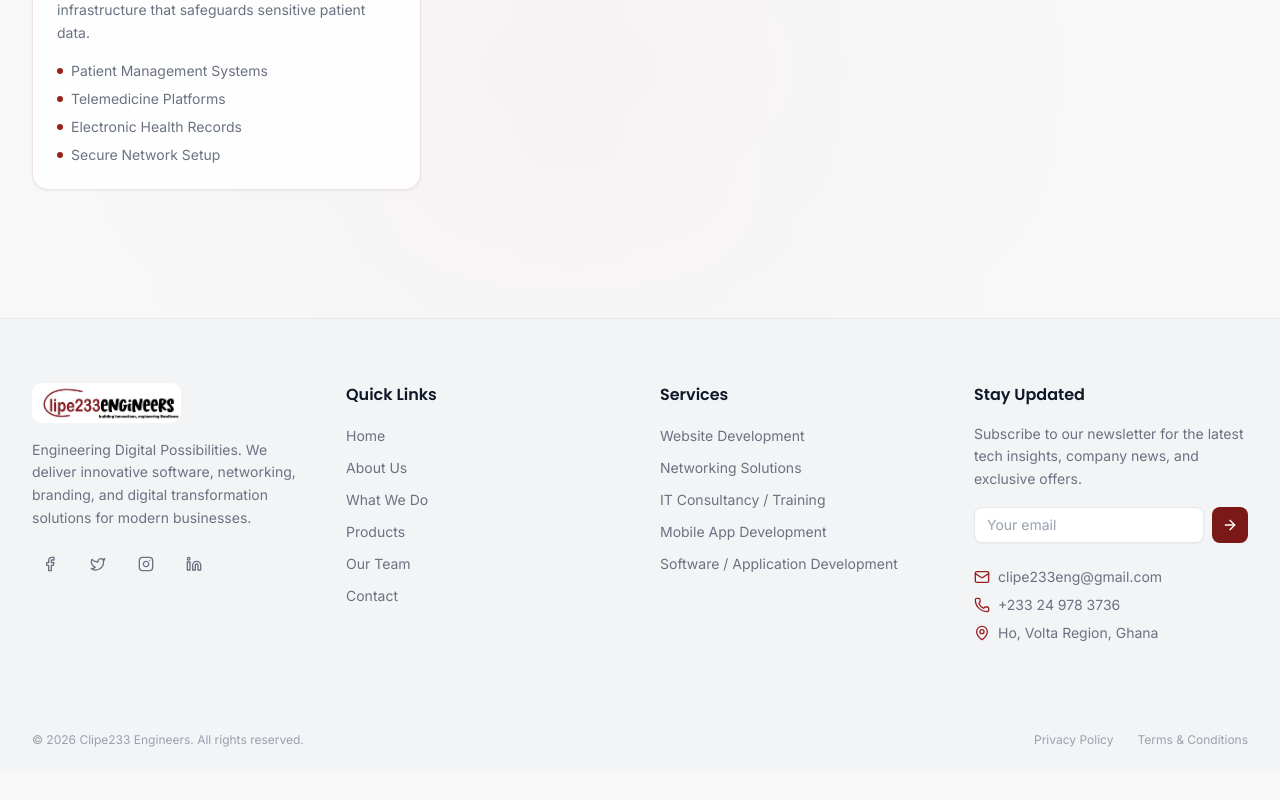
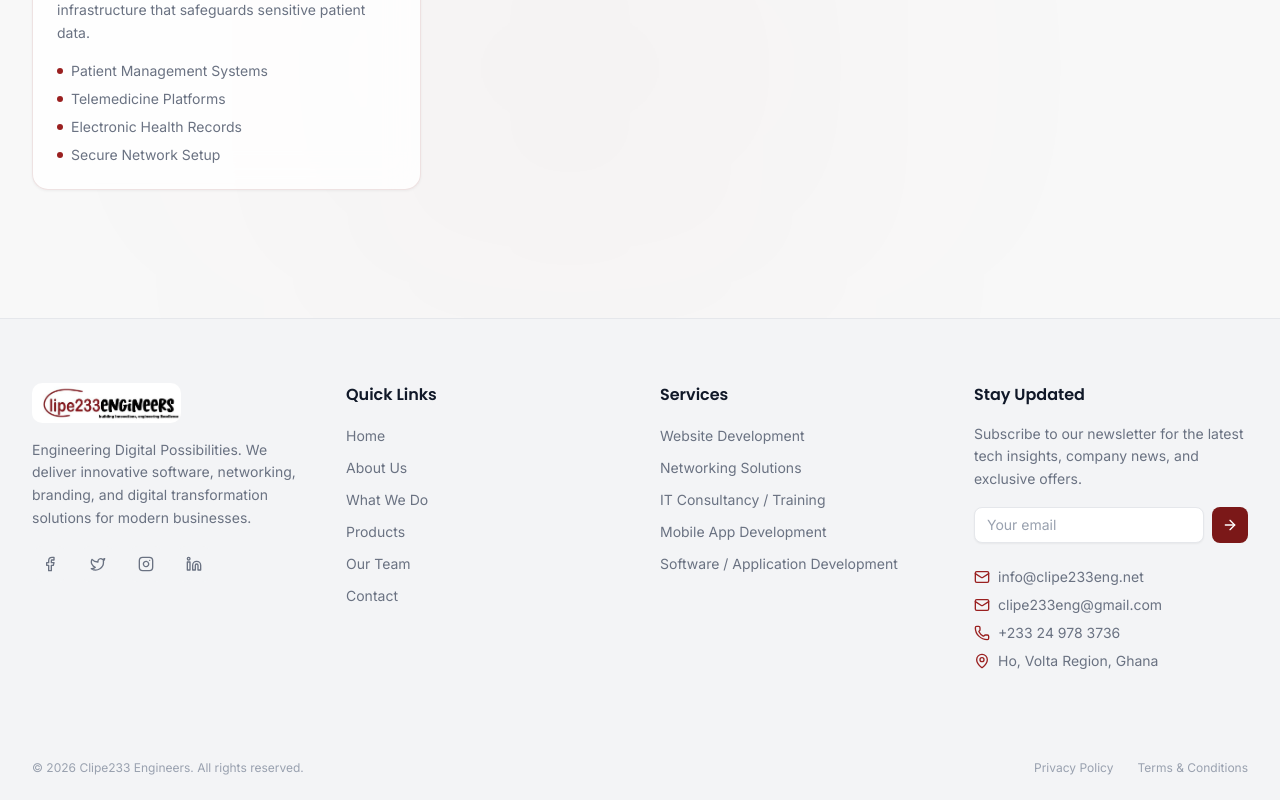
Before and after one commit to lilromeo2290/clipe233, a Next.js app: page / in a window 1280 px wide. Shown: the part 10507-11307 px from the top of the page. Before the commit the page ends 11279 px from the top, so only its background shows below. Built offline with nearby package versions, Linux system fonts and the light colour scheme.

Commit message:
Add info@clipe233eng.net alongside existing gmail address across site

```diff
--- a/src/app/contact/page.tsx
+++ b/src/app/contact/page.tsx
@@ -26,8 +26,9 @@ const contactInfo = [
   {
     icon: Mail,
     label: "Email",
-    value: "clipe233eng@gmail.com",
-    href: "mailto:clipe233eng@gmail.com",
+    value: "info@clipe233eng.net",
+    subValue: "clipe233eng@gmail.com",
+    href: "mailto:info@clipe233eng.net",
   },
   {
     icon: Phone,
@@ -321,6 +322,11 @@ export default function ContactPage() {
                     <p className="text-gray-900 dark:text-white font-medium font-[family-name:var(--font-inter)]">
                       {info.value}
                     </p>
+                    {info.subValue && (
+                      <p className="text-xs text-gray-500 dark:text-silver/50 font-[family-name:var(--font-inter)] mt-0.5">
+                        {info.subValue}
+                      </p>
+                    )}
                   </div>
                 </a>
               ))}
--- a/src/components/sections/ContactSection.tsx
+++ b/src/components/sections/ContactSection.tsx
@@ -25,8 +25,9 @@ const contactInfo = [
   {
     icon: Mail,
     label: "Email",
-    value: "clipe233eng@gmail.com",
-    href: "mailto:clipe233eng@gmail.com",
+    value: "info@clipe233eng.net",
+    subValue: "clipe233eng@gmail.com",
+    href: "mailto:info@clipe233eng.net",
   },
   {
     icon: Phone,
@@ -320,6 +321,11 @@ export default function ContactSection() {
                   <p className="text-gray-900 dark:text-white font-medium font-[family-name:var(--font-inter)]">
                     {info.value}
                   </p>
+                  {info.subValue && (
+                    <p className="text-xs text-gray-500 dark:text-silver/50 font-[family-name:var(--font-inter)] mt-0.5">
+                      {info.subValue}
+                    </p>
+                  )}
                 </div>
               </a>
             ))}
--- a/src/components/sections/Footer.tsx
+++ b/src/components/sections/Footer.tsx
@@ -148,7 +148,15 @@ export default function Footer() {
             <div className="mt-6 space-y-2">
               <div className="flex items-center gap-2 text-sm text-gray-500 dark:text-silver/50 font-[family-name:var(--font-inter)]">
                 <Mail className="h-4 w-4 text-falu-light" />
-                clipe233eng@gmail.com
+                <a href="mailto:info@clipe233eng.net" className="hover:text-falu-light transition-colors">
+                  info@clipe233eng.net
+                </a>
+              </div>
+              <div className="flex items-center gap-2 text-sm text-gray-500 dark:text-silver/50 font-[family-name:var(--font-inter)]">
+                <Mail className="h-4 w-4 text-falu-light" />
+                <a href="mailto:clipe233eng@gmail.com" className="hover:text-falu-light transition-colors">
+                  clipe233eng@gmail.com
+                </a>
               </div>
               <div className="flex items-center gap-2 text-sm text-gray-500 dark:text-silver/50 font-[family-name:var(--font-inter)]">
                 <Phone className="h-4 w-4 text-falu-light" />
--- a/src/lib/email.ts
+++ b/src/lib/email.ts
@@ -3,7 +3,7 @@ import nodemailer from "nodemailer";
 // Email configuration
 const EMAIL_CONFIG = {
   from: process.env.EMAIL_FROM || "clipe233eng@gmail.com",
-  to: process.env.EMAIL_TO || "clipe233eng@gmail.com",
+  to: process.env.EMAIL_TO || "clipe233eng@gmail.com, info@clipe233eng.net",
 };
 
 // Create reusable transporter
@@ -186,7 +186,7 @@ export async function sendAutoReply(formData: ContactFormData): Promise<boolean>
             If your inquiry is urgent, please feel free to call us directly or reach us on WhatsApp.
           </p>
           <div style="margin: 20px 0; padding: 15px; background-color: #f5f5f5; border-radius: 4px;">
-            <p style="margin: 5px 0; color: #333;"><strong>Email:</strong> clipe233eng@gmail.com</p>
+            <p style="margin: 5px 0; color: #333;"><strong>Email:</strong> <a href="mailto:info@clipe233eng.net" style="color: #7B1818;">info@clipe233eng.net</a> / <a href="mailto:clipe233eng@gmail.com" style="color: #7B1818;">clipe233eng@gmail.com</a></p>
             <p style="margin: 5px 0; color: #333;"><strong>WhatsApp:</strong> <a href="https://wa.me/233249783736" style="color: #7B1818;">+233 249 783 736</a></p>
           </div>
           <p style="color: #555; line-height: 1.6;">
@@ -208,7 +208,7 @@ export async function sendAutoReply(formData: ContactFormData): Promise<boolean>
       from: `"Clipe233 Engineers" <${EMAIL_CONFIG.from}>`,
       to: formData.email,
       subject: "We've Received Your Message - Clipe233 Engineers",
-      text: `Dear ${formData.name},\n\nThank you for reaching out to Clipe233 Engineers. We have received your message and our team will get back to you within 24-48 hours.\n\nIf your inquiry is urgent, please contact us:\nEmail: clipe233eng@gmail.com\nWhatsApp: +233 249 783 736\n\nWe look forward to working with you!\n\nBest regards,\nClipe233 Engineers\nIT & Engineering Solutions`,
+      text: `Dear ${formData.name},\n\nThank you for reaching out to Clipe233 Engineers. We have received your message and our team will get back to you within 24-48 hours.\n\nIf your inquiry is urgent, please contact us:\nEmail: info@clipe233eng.net / clipe233eng@gmail.com\nWhatsApp: +233 249 783 736\n\nWe look forward to working with you!\n\nBest regards,\nClipe233 Engineers\nIT & Engineering Solutions`,
       html: htmlBody,
     });
 
```
